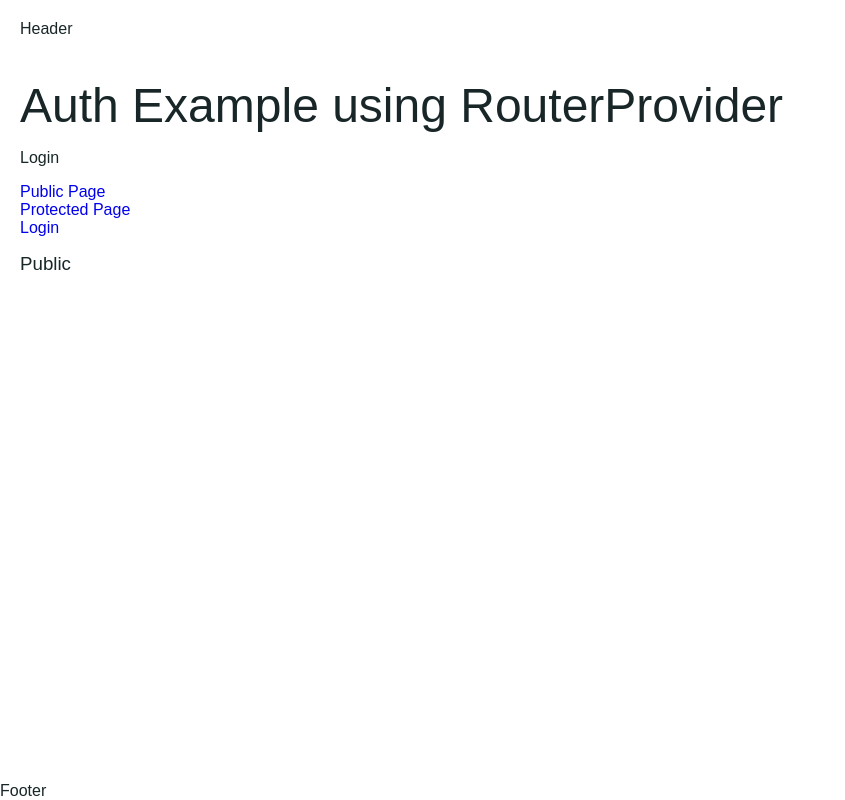
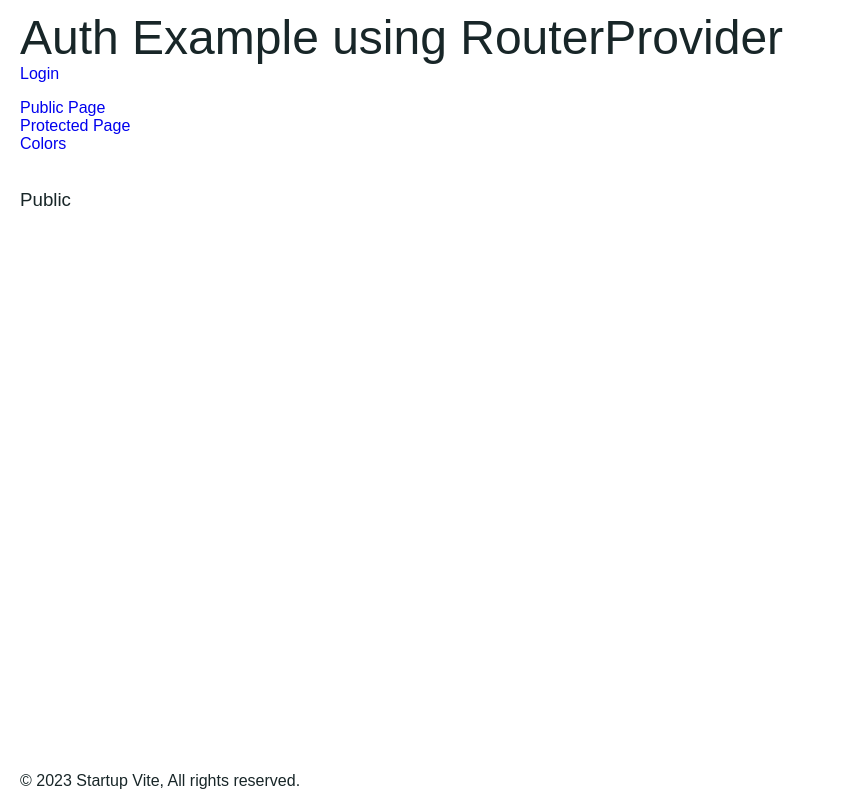
Before and after one commit to jardenna/startVite, a React (Vite) app: page / in a window 1280 px wide. Shown: the whole page, without its empty margins (0-845 px from the left). Built offline with nearby package versions, Linux system fonts and the light colour scheme; a web font is replaced by a local one.

Commit message:
Cleanup app

```diff
--- a/src/App.tsx
+++ b/src/App.tsx
@@ -1,22 +1,15 @@
+import React from 'react';
 import { RouterProvider } from 'react-router-dom';
 import router from './routes/routeConfig';
 
 function App() {
   return (
-    <section className="main-container">
-      <header className="header">
-        <article className="container">Header</article>
-      </header>
-      <div className="main">
-        <main className="container">
-          <RouterProvider
-            router={router}
-            fallbackElement={<p>Initial Load...</p>}
-          />
-        </main>
-      </div>
-      <footer>Footer</footer>
-    </section>
+    <React.StrictMode>
+      <RouterProvider
+        router={router}
+        fallbackElement={<p>Initial Load...</p>}
+      />
+    </React.StrictMode>
   );
 }
 
--- a/src/components/AuthStatus.tsx
+++ b/src/components/AuthStatus.tsx
@@ -1,5 +1,5 @@
 import { FC } from 'react';
-import { useFetcher, useRouteLoaderData } from 'react-router-dom';
+import { NavLink, useFetcher, useRouteLoaderData } from 'react-router-dom';
 
 interface AuthStatusProps {}
 const AuthStatus: FC<AuthStatusProps> = () => {
@@ -8,7 +8,7 @@ const AuthStatus: FC<AuthStatusProps> = () => {
   const fetcher = useFetcher();
 
   if (!user) {
-    return <p>Login</p>;
+    return <NavLink to="/login">Login</NavLink>;
   }
 
   const isLoggingOut = fetcher.formData != null;
--- a/src/pages/Layout.tsx
+++ b/src/pages/Layout.tsx
@@ -1,19 +1,15 @@
 import { FC } from 'react';
-import { NavLink, Outlet, useRouteLoaderData } from 'react-router-dom';
+import { NavLink, Outlet } from 'react-router-dom';
 import AuthStatus from '../components/AuthStatus';
 
 interface LayoutProps {}
-const Layout: FC<LayoutProps> = () => {
-  // Get our logged in user, if they exist, from the root route loader data
-  const { user } = useRouteLoaderData('root') as { user: string | null };
-  console.log(user);
-
-  return (
-    <div>
+const Layout: FC<LayoutProps> = () => (
+  <section className="main-container">
+    <header className="header">
+      <article className="container">
         <h1>Auth Example using RouterProvider</h1>
-
         <AuthStatus />
-
+        <nav>
           <ul>
             <li>
               <NavLink to="/">Public Page</NavLink>
@@ -22,12 +18,20 @@ const Layout: FC<LayoutProps> = () => {
               <NavLink to="/protected">Protected Page</NavLink>
             </li>
             <li>
-          <NavLink to="/login">Login</NavLink>
+              <NavLink to="/colors">Colors</NavLink>
             </li>
           </ul>
+        </nav>
+      </article>
+    </header>
 
+    <main className="container">
       <Outlet />
-    </div>
+    </main>
+
+    <footer className="container">
+      © 2023 Startup Vite, All rights reserved.
+    </footer>
+  </section>
 );
-};
 export default Layout;
--- a/src/scss/_main.scss
+++ b/src/scss/_main.scss
@@ -25,7 +25,8 @@ body {
 .container {
   max-width: 1600px;
   margin: 0 auto;
-  padding: 20px;
+  padding: 10px 20px;
+  width: 100%;
 }
 .main-container {
   margin: 0;
```
Also changed, not shown: src/routes/routes.tsx (added, +25 -0 lines). Lines whose indentation alone changed are shown as unchanged.
